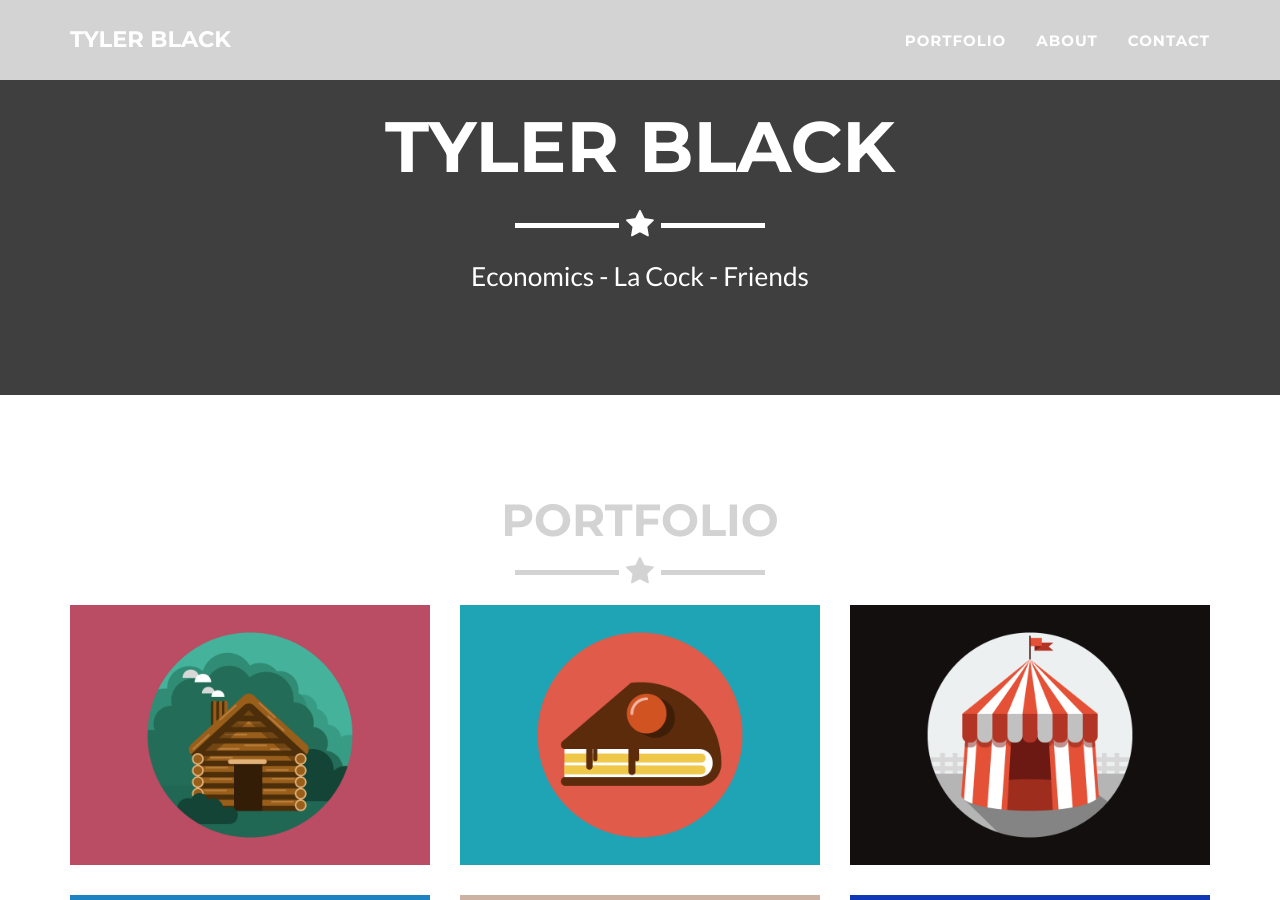
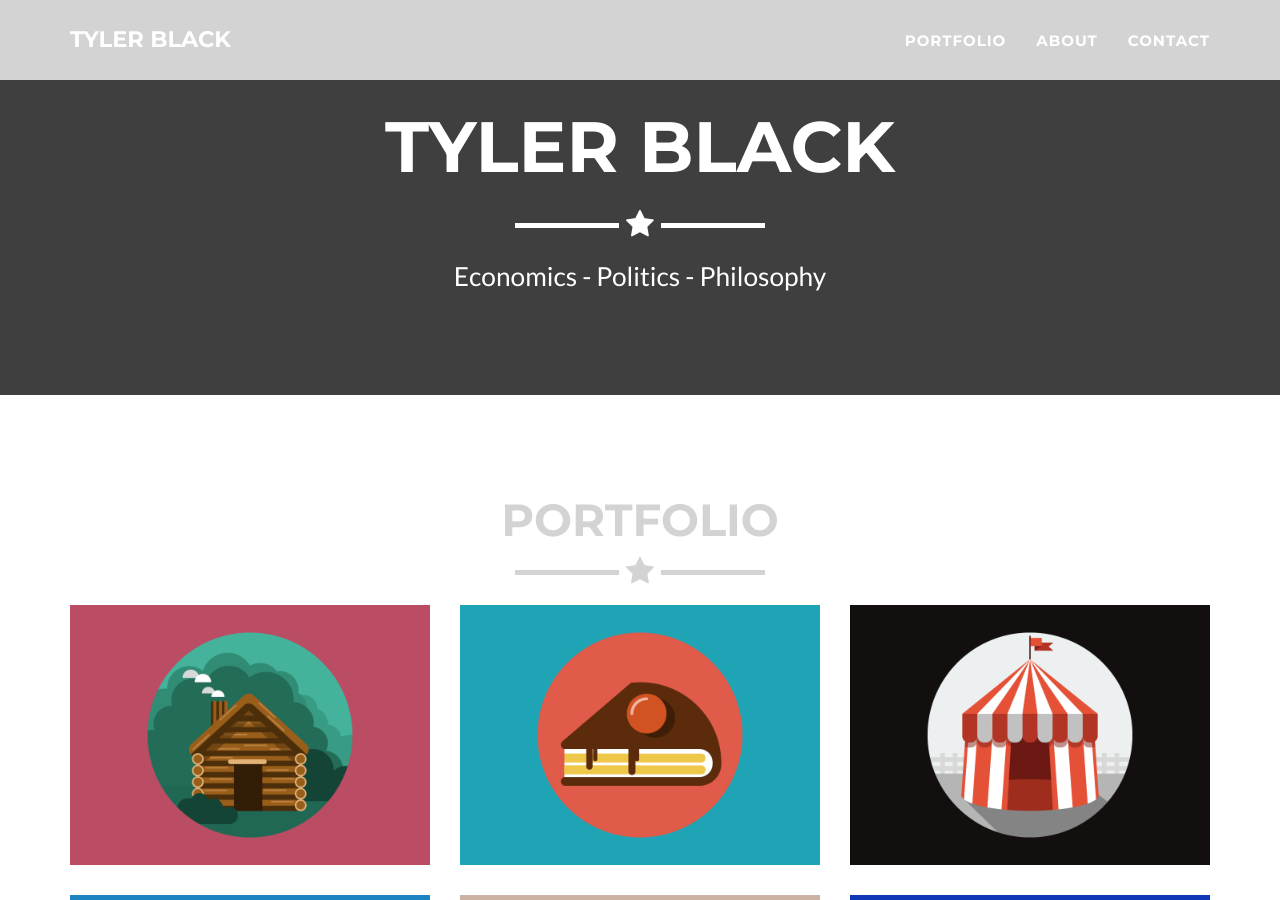
Before and after one commit to blacktq/blacktq.github.io, a Jekyll site: the page built from index.html, in a window 1280 px wide and 900 px high, scrolled down 1084 px. Built offline with Jekyll 4.4.1, drawn with Linux system fonts in a browser that asks for light colours.

Commit message:
Update _config.yml

```diff
--- a/_config.yml
+++ b/_config.yml
@@ -4,7 +4,7 @@ email: blacktq@mail.uc.edu
 url: blacktq.github.io
 description: "Hey I'm Tyler, I like sparkling water and long walks on the beach. "
 keywords: "your keywords, separated by commas"
-skills: "Economics - La Cock - Friends"
+skills: "Economics - Politics - Philosophy"
 meta_author: Black Tyler
 
 # Google webmaster tools
```
